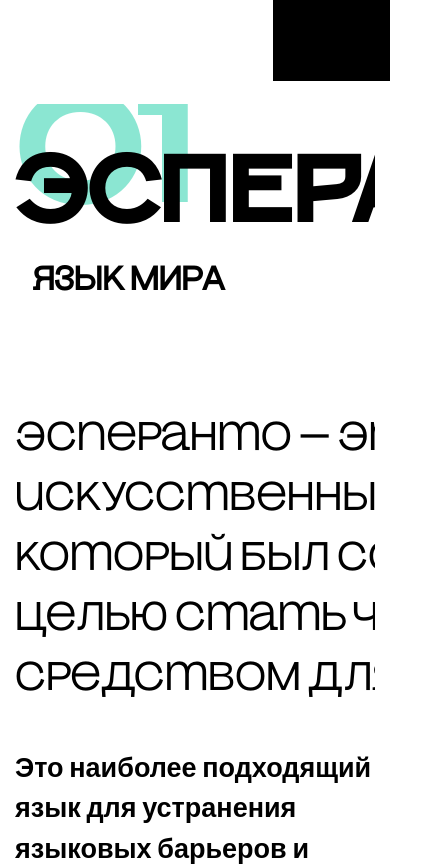
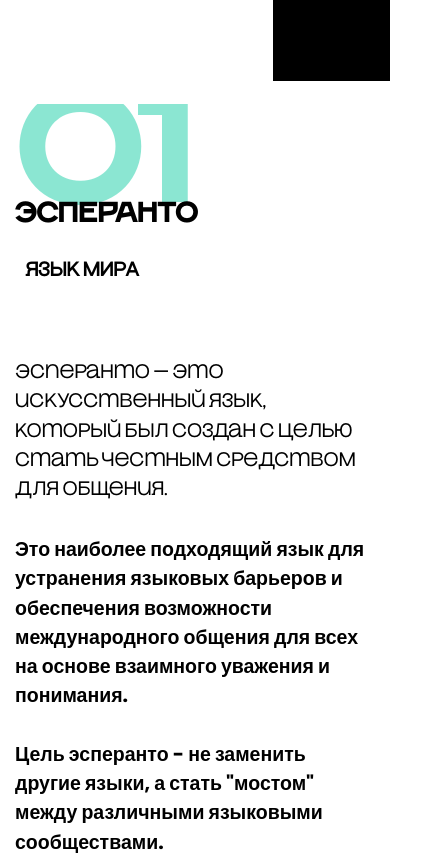
Before and after one commit to anon59821/esperanto-rus, a website: page index.html in a window 390 px wide. Shown: the top 864 px of the page, 431 px wide, since content can reach past the window. Drawn offline with nearby package versions, Linux system fonts and the light colour scheme.

Commit message:
Add files via upload

```diff
--- a/index.html
+++ b/index.html
@@ -23,6 +23,43 @@
     <meta name="twitter:description" content="Эсперанто — это искусственный язык, который был создан с целью стать честным средством для общения.">
 
 <style>
+
+@media screen and (max-width: 1200px) {
+
+html {max-width: 100% !important;}
+
+.title {
+     font-size: 7vw !important;
+  }
+
+.subtitle {
+     font-size: 5vw !important;
+     max-width: 100% !important;
+  }
+
+.columna {
+
+text-align: left; font-size:17px; font-family:opensans; padding:5px !important;
+
+}
+
+.font-weight-medium {
+font-size: 2.5vw !important;
+}
+
+  p {
+     font-size: 5vw !important;
+  }
+
+  span {
+     font-size: 1vw !important;
+  }
+
+  div {
+     font-size: 2.5vw !important;
+  }
+
+}
 
 .linkcolr{
 
@@ -141,7 +178,7 @@ background-color:powderblue;
                     <div class="carousel-item active">
                         <div class="row">
                             <div class="col-md-6">
-                                <h1 class="carousel-item-title" style="font-family: angry; font-size:92px" data-animation="animated fadeInRight" data-number="01"><span>Эсперанто</span>
+                                <h1 class="carousel-item-title" style="font-family: angry; font-size:92px" data-animation="animated fadeInRight" data-number="01"><span class="title">Эсперанто</span>
 
 
                                 <p class="carousel-item-description" style="font-family: gothic; font-size:33px" data-animation="animated fadeInRight">&nbsp;&nbsp; ЯЗЫК МИРА</p>
@@ -149,7 +186,7 @@ background-color:powderblue;
 </h1>
 
 <br><br><br>
-                                <p class="" style="width: 650px; font-family: gothic; font-size:40px" data-animation="animated fadeInRight">Эсперанто — это искусственный язык, который был создан с целью стать честным средством для общения.</p>
+                                <p class="subtitle" style="width: 650px; font-family: gothic; font-size:40px" data-animation="animated fadeInRight">Эсперанто — это искусственный язык, который был создан с целью стать честным средством для общения.</p>
 
 <br>
  <p class="carousel-item-description2" style="font-size:27px" data-animation="animated fadeInRight">Это наиболее подходящий язык для устранения языковых барьеров и обеспечения возможности международного общения для всех на основе взаимного уважения и понимания.
@@ -271,7 +308,7 @@ background-color:powderblue;
 Эсперанто легче остальных языков, потому что он имеет четкую логику:<br><br>
 
 <ul>
-<li>Орфография. Эсперанто —  это полностью фонетический язык. Как слово говорится, так оно и пишется: вам не нужноо учить произношение и вы не будете говорить с акцентом.</li><br>
+<li>Орфография. Эсперанто —  это полностью фонетический язык. Как слово говорится, так оно и пишется: вам не нужно учить произношение и вы не будете говорить с акцентом.</li><br>
 <li>Грамматика. <b>Очень мало правил, нет исключений, а склонения и ударения всегда одинаковы</b>.</li><br>
 <li>Словарный запас: выучите всего 500 корней слов, и ваш словарный запас будет насчитывать более 5000 слов, включая концепты, которые невозможно выразить на других языках!</li><br>
 </li>
```
